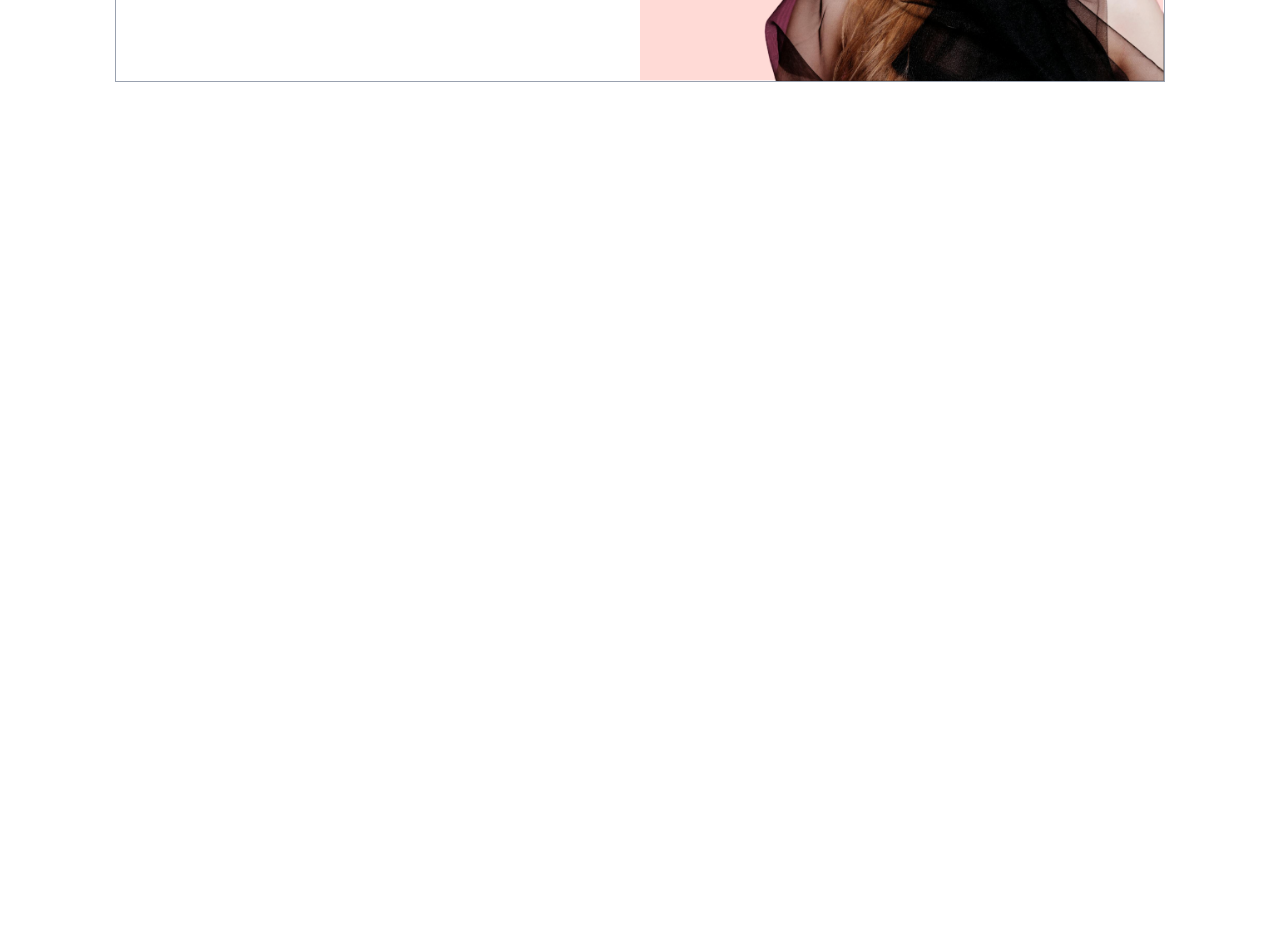
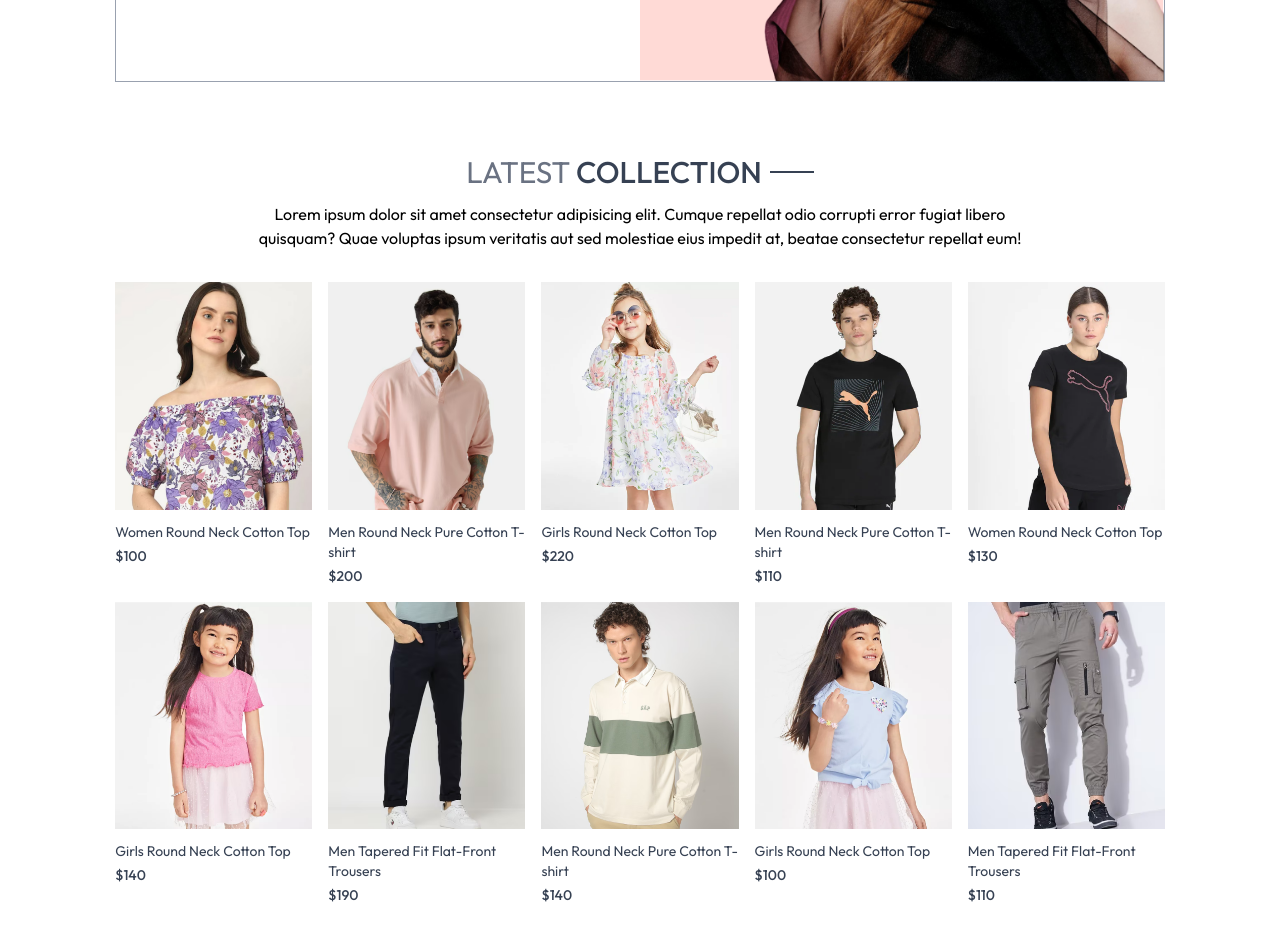
Before and after one commit to MuhammadRizwan-29/shopforever, a React (Vite) app: page / in a window 1280 px wide. Shown: the part 420-1360 px from the top of the page. Before the commit the page ends 800 px from the top, so only its background shows below. Built offline with nearby package versions, Linux system fonts and the light colour scheme.

Commit message:
HOME: Latest Collection section has been added

```diff
--- /dev/null
+++ b/src/components/LatestCollection.jsx
@@ -0,0 +1,39 @@
+import { useContext, useEffect, useState } from "react";
+import { ShopContext } from "../context/ShopContext";
+import Title from "./Title";
+import SingleProduct from "./SingleProduct";
+
+export default function LatestCollection() {
+  const { products } = useContext(ShopContext);
+  const [latestProduct, setLatestProduct] = useState([]);
+
+  useEffect(() => {
+    setLatestProduct(products.slice(0, 10));
+  }, []);
+  return (
+    <section className="my-10">
+      <div className="text-center py-8 text-3xl">
+        <Title title={"LATEST"} innerTitle={"COLLECTION"} />
+        <p className="w-3/4 m-auto text-xs sm:text-base md:text-base">
+          Lorem ipsum dolor sit amet consectetur adipisicing elit. Cumque
+          repellat odio corrupti error fugiat libero quisquam? Quae voluptas
+          ipsum veritatis aut sed molestiae eius impedit at, beatae consectetur
+          repellat eum!
+        </p>
+      </div>
+      <div className="grid grid-cols-2 sm:grid-cols-3 md:grid-cols-4 lg:grid-cols-5 gap-4">
+        {latestProduct.map((item, index) => {
+          return (
+            <SingleProduct
+              key={index}
+              id={item._id}
+              img={item.image}
+              name={item.name}
+              price={item.price}
+            />
+          );
+        })}
+      </div>
+    </section>
+  );
+}
--- /dev/null
+++ b/src/components/SingleProduct.jsx
@@ -0,0 +1,24 @@
+import { useContext } from "react";
+import { ShopContext } from "../context/ShopContext";
+import { Link } from "react-router-dom";
+
+export default function SingleProduct({ id, img, name, price }) {
+  const { currency } = useContext(ShopContext);
+
+  return (
+    <Link className="text-gray-700 cursor-pointer" to={`/product/${id}`}>
+      <div className="overflow-hidden">
+        <img
+          className="hover:scale-110 transition ease-in-out"
+          src={img[0]}
+          alt={name}
+        />
+        <h4 className="pt-3 pb-1 text-sm">{name}</h4>
+        <p className="text-sm font-medium">
+          {currency}
+          {price}
+        </p>
+      </div>
+    </Link>
+  );
+}
--- /dev/null
+++ b/src/components/Title.jsx
@@ -0,0 +1,10 @@
+export default function Title({ title, innerTitle }) {
+  return (
+    <div className="inline-flex gap-2 items-center mb-3">
+      <h2 className="text-gray-500">
+        {title} <span className="text-gray-700 font-medium">{innerTitle}</span>
+      </h2>
+      <p className="w-8 md:w-11 h-[2px] bg-[#414141] bg-gray-700"></p>
+    </div>
+  );
+}
--- a/src/index.css
+++ b/src/index.css
@@ -13,3 +13,10 @@ a.active hr {
   font-weight: 400;
   font-style: normal;
 }
+
+@media screen and (max-width: 640px) {
+  a.active {
+    background: black;
+    color: white;
+  }
+}
--- a/src/main.jsx
+++ b/src/main.jsx
@@ -3,9 +3,12 @@ import { createRoot } from "react-dom/client";
 import "./index.css";
 import App from "./App.jsx";
 import { BrowserRouter } from "react-router-dom";
+import ShopContextProvider from "./context/ShopContext.jsx";
 
 createRoot(document.getElementById("root")).render(
   <BrowserRouter>
-    <App />
+    <ShopContextProvider>
+      <App />
+    </ShopContextProvider>
   </BrowserRouter>
 );
--- a/src/pages/Home.jsx
+++ b/src/pages/Home.jsx
@@ -1,9 +1,11 @@
 import Hero from "../components/Hero";
+import LatestCollection from "../components/LatestCollection";
 
 export default function Home() {
   return (
     <>
       <Hero />
+      <LatestCollection />
     </>
   );
 }
```
